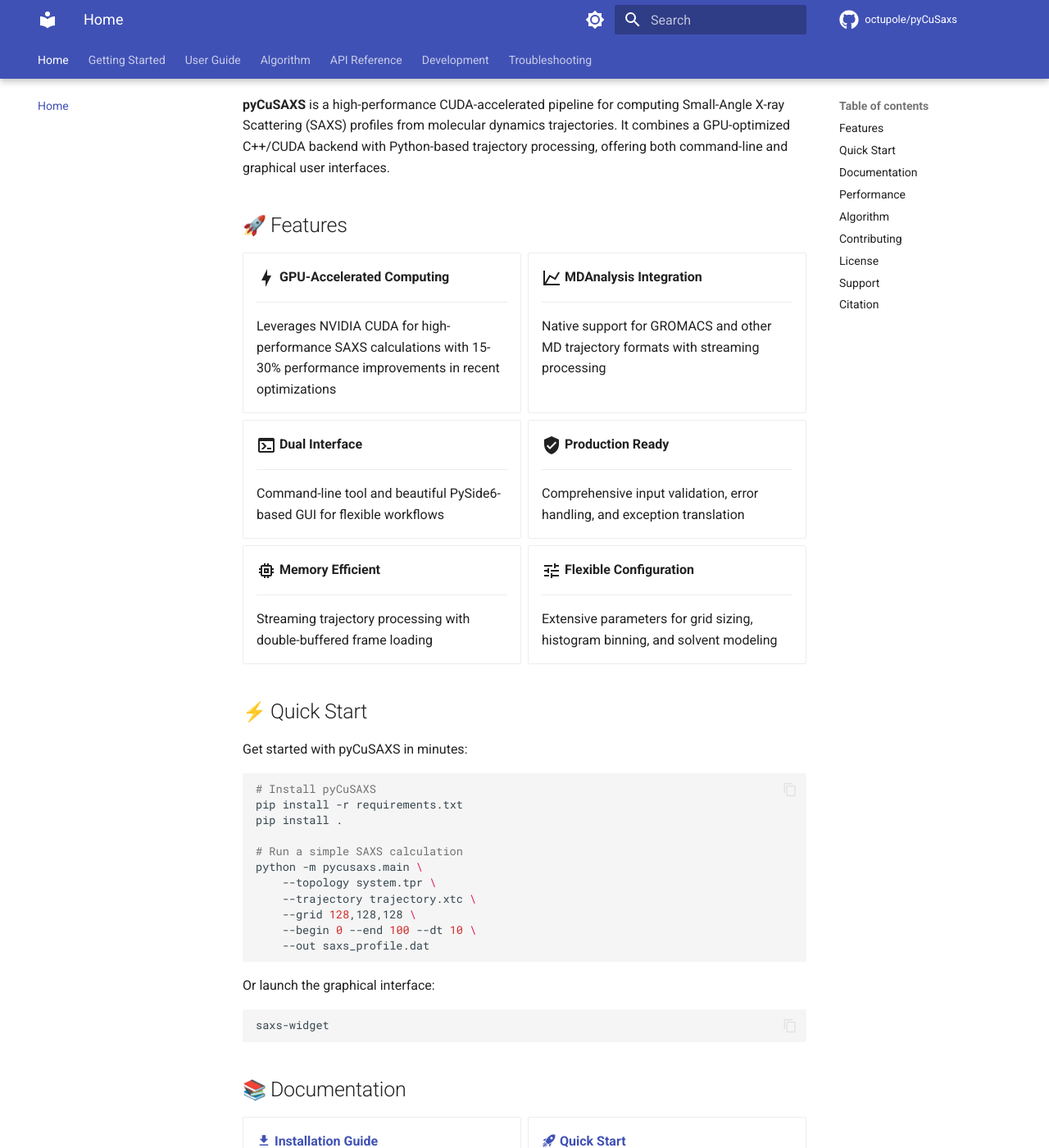
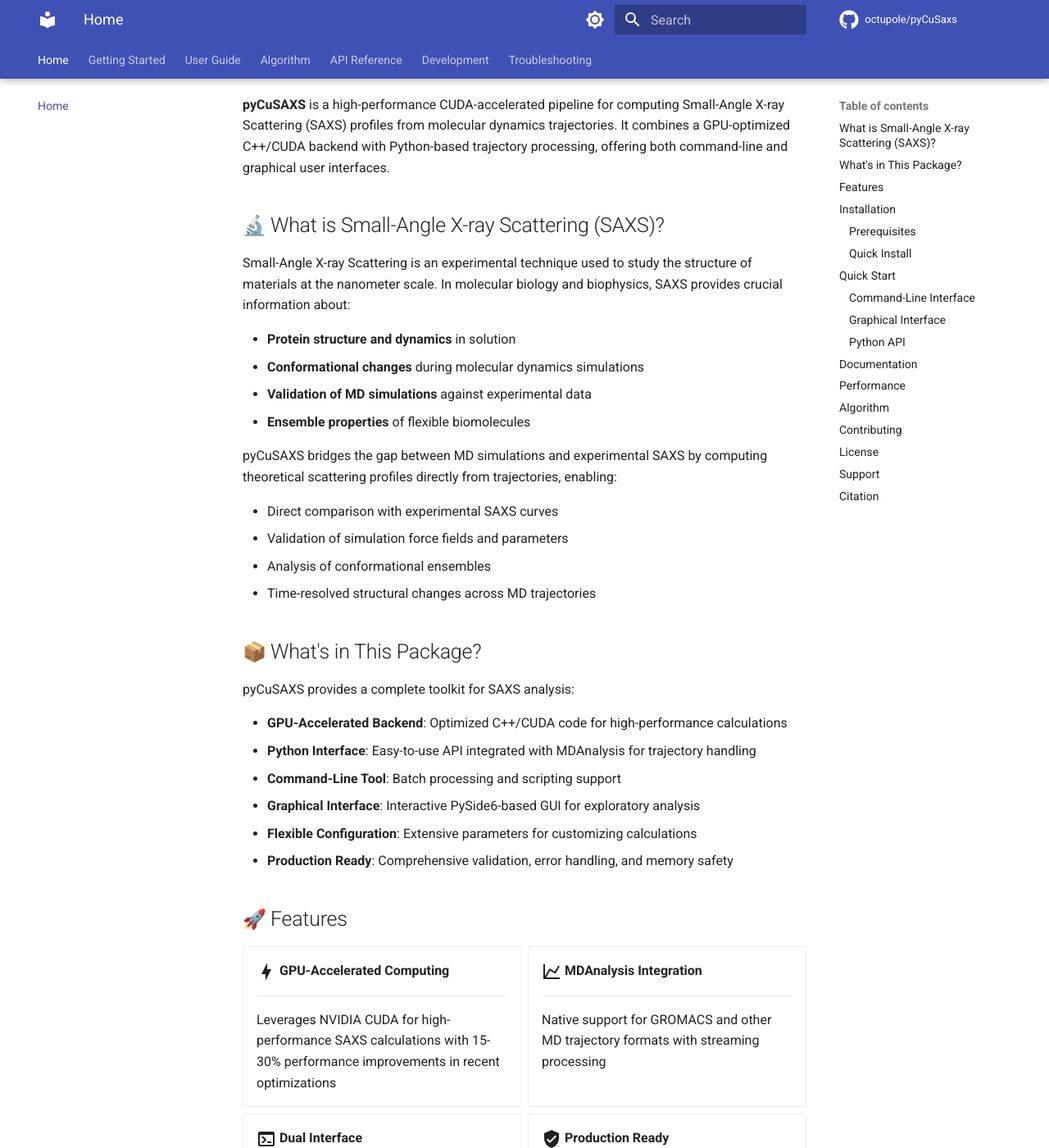
Before and after one commit to octupole/pyCuSaxs, an MkDocs documentation site: the page built from docs/index.md, in a window 1280 px wide and 1400 px high, scrolled down 198 px. Shown: the whole window at 82% size. Built offline with MkDocs 1.6.1 and Material for MkDocs 9.7.7, drawn with Linux system fonts in a browser that asks for light colours; emoji names are drawn with the system emoji font; comment, search, counter and statistics services are not loaded; the version menu is left out; some of the changed text lies outside the part shown; grey boxes are pictures that could not be loaded.

Commit message:
Enhance main documentation page with SAXS explanation and installation guide
- Added 'What is SAXS?' section explaining the technique and its applications
- Added 'What's in This Package?' overview of pyCuSAXS components
- Expanded installation section with prerequisites and quick install steps
- Enhanced Quick Start with CLI, GUI, and Python API examples
- Improved information architecture for new users

````diff
--- a/docs/index.md
+++ b/docs/index.md
@@ -6,6 +6,33 @@
 [![GitHub](https://img.shields.io/github/stars/octupole/pyCuSaxs?style=social)](https://github.com/octupole/pyCuSaxs)
 
 **pyCuSAXS** is a high-performance CUDA-accelerated pipeline for computing Small-Angle X-ray Scattering (SAXS) profiles from molecular dynamics trajectories. It combines a GPU-optimized C++/CUDA backend with Python-based trajectory processing, offering both command-line and graphical user interfaces.
+
+## :microscope: What is Small-Angle X-ray Scattering (SAXS)?
+
+Small-Angle X-ray Scattering is an experimental technique used to study the structure of materials at the nanometer scale. In molecular biology and biophysics, SAXS provides crucial information about:
+
+- **Protein structure and dynamics** in solution
+- **Conformational changes** during molecular dynamics simulations
+- **Validation of MD simulations** against experimental data
+- **Ensemble properties** of flexible biomolecules
+
+pyCuSAXS bridges the gap between MD simulations and experimental SAXS by computing theoretical scattering profiles directly from trajectories, enabling:
+
+- Direct comparison with experimental SAXS curves
+- Validation of simulation force fields and parameters
+- Analysis of conformational ensembles
+- Time-resolved structural changes across MD trajectories
+
+## :package: What's in This Package?
+
+pyCuSAXS provides a complete toolkit for SAXS analysis:
+
+- **GPU-Accelerated Backend**: Optimized C++/CUDA code for high-performance calculations
+- **Python Interface**: Easy-to-use API integrated with MDAnalysis for trajectory handling
+- **Command-Line Tool**: Batch processing and scripting support
+- **Graphical Interface**: Interactive PySide6-based GUI for exploratory analysis
+- **Flexible Configuration**: Extensive parameters for customizing calculations
+- **Production Ready**: Comprehensive validation, error handling, and memory safety
 
 ## :rocket: Features
 
@@ -49,16 +76,41 @@
 
 </div>
 
+## :computer: Installation
+
+### Prerequisites
+
+Before installing pyCuSAXS, ensure you have:
+
+- **NVIDIA GPU** with CUDA Compute Capability 5.0 or higher
+- **CUDA Toolkit** 11.0 or later ([download here](https://developer.nvidia.com/cuda-downloads))
+- **Python** 3.9 or later
+- **C++ compiler** with C++17 support (GCC 7+, Clang 5+, or MSVC 2019+)
+- **CMake** 3.18 or later
+
+### Quick Install
+
+```bash
+# Clone the repository
+git clone https://github.com/octupole/pyCuSaxs.git
+cd pyCuSaxs
+
+# Install Python dependencies
+pip install -r requirements.txt
+
+# Build and install pyCuSAXS
+pip install .
+```
+
+For detailed installation instructions including troubleshooting, see the [Installation Guide](getting-started/installation.md).
+
 ## :zap: Quick Start
 
-Get started with pyCuSAXS in minutes:
+### Command-Line Interface
+
+Run a SAXS calculation on your MD trajectory:
 
 ```bash
-# Install pyCuSAXS
-pip install -r requirements.txt
-pip install .
-
-# Run a simple SAXS calculation
 python -m pycusaxs.main \
     --topology system.tpr \
     --trajectory trajectory.xtc \
@@ -67,11 +119,35 @@
     --out saxs_profile.dat
 ```
 
-Or launch the graphical interface:
+### Graphical Interface
+
+Launch the interactive GUI:
 
 ```bash
 saxs-widget
 ```
+
+### Python API
+
+Use pyCuSAXS in your Python scripts:
+
+```python
+from pycusaxs.main import cuda_connect
+
+result = cuda_connect(
+    topology="system.tpr",
+    trajectory="trajectory.xtc",
+    grid=[128, 128, 128],
+    begin=0,
+    end=100,
+    dt=10
+)
+
+# Access results
+print(f"SAXS profile: {result['output_file']}")
+```
+
+For more examples, see the [Quick Start Guide](getting-started/quickstart.md).
 
 ## :books: Documentation
 
````
